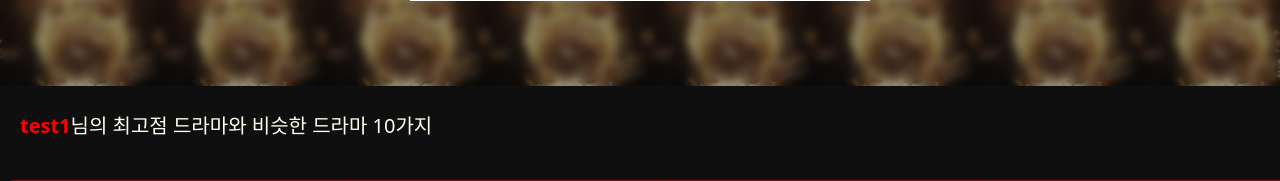
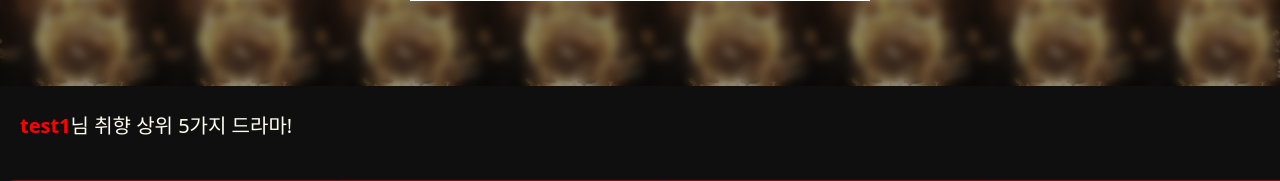
Before and after one commit to hobingyo/drama_recommend, a Django app: page /article/ in a window 1280 px wide; the page is wider, and only the part inside the window is pictured. Shown: the part 794-975 px from the top of that part. Run offline with Django 4.2, Linux system fonts and the light colour scheme; a user stored in the database is signed in; data comes from the database, SQL or seed files in the repository; data that the repository does not hold is empty; parts of the project's set-up code (start-up, migrations or seed data) failed here and were passed over.

Commit message:
추천 시스템 html 텍스트 수정

```diff
--- a/templates/article/home.html
+++ b/templates/article/home.html
@@ -312,7 +312,7 @@
 <br>
 <div id="article_recomm" class="article_recomm">
     <div class="row row-cols-1 row-cols-md-4 g-4">
-        <h5 class="recomm"><span style="color:red"><b>{{ request.user }}</b></span>님의 최고점 드라마와 비슷한 드라마 10가지</h5>
+        <h5 class="recomm"><span style="color:red"><b>{{ request.user }}</b></span>님 취향 상위 5가지 드라마!</h5>
             {% for recom in recomm_articles %}
                 <div class="col">
                     <div class="card h-100">
```
